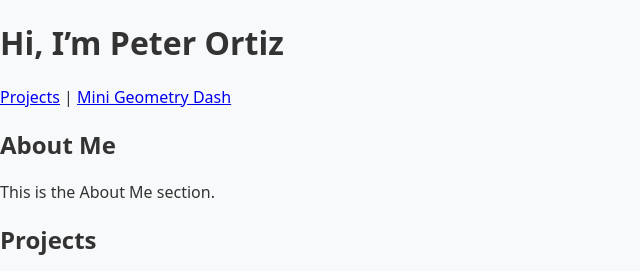
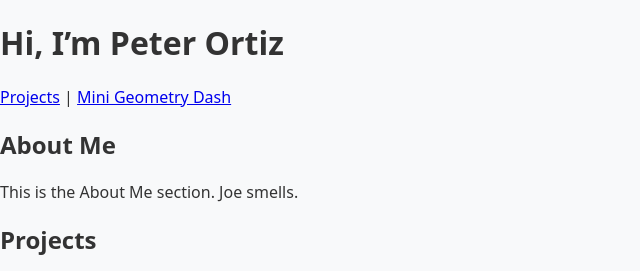
Before and after one commit to PeterO14/petero14.github.io, a plain HTML site: page index.html in a window 1280 px wide. Shown: the top 271 px of the page, 0-640 px from the left. Drawn offline with Linux system fonts and the light colour scheme.

Commit message:
Update About Me section text

```diff
--- a/index.html
+++ b/index.html
@@ -17,7 +17,7 @@
 
   <section id="about">
     <h2>About Me</h2>
-    <p>This is the About Me section.</p>
+    <p>This is the About Me section. Joe smells.</p>
   </section>
 
   <section id="projects">
```
